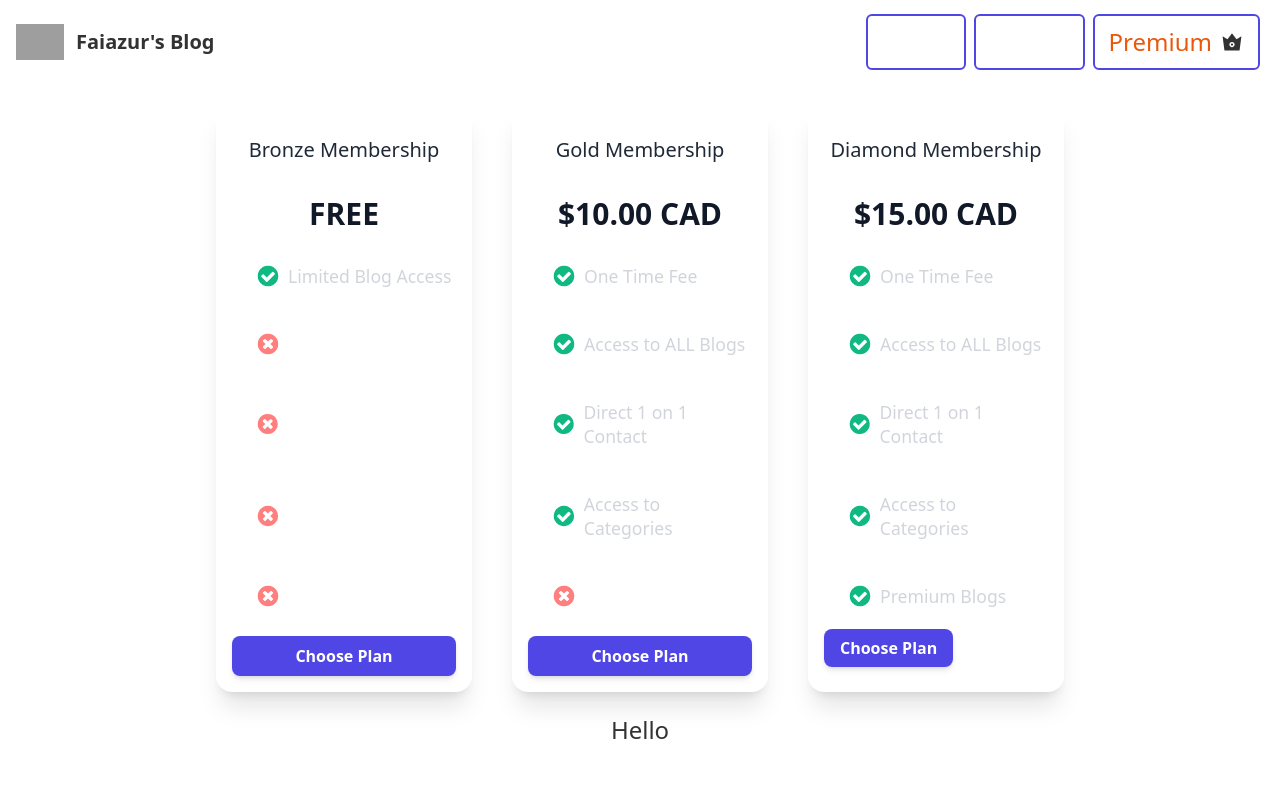
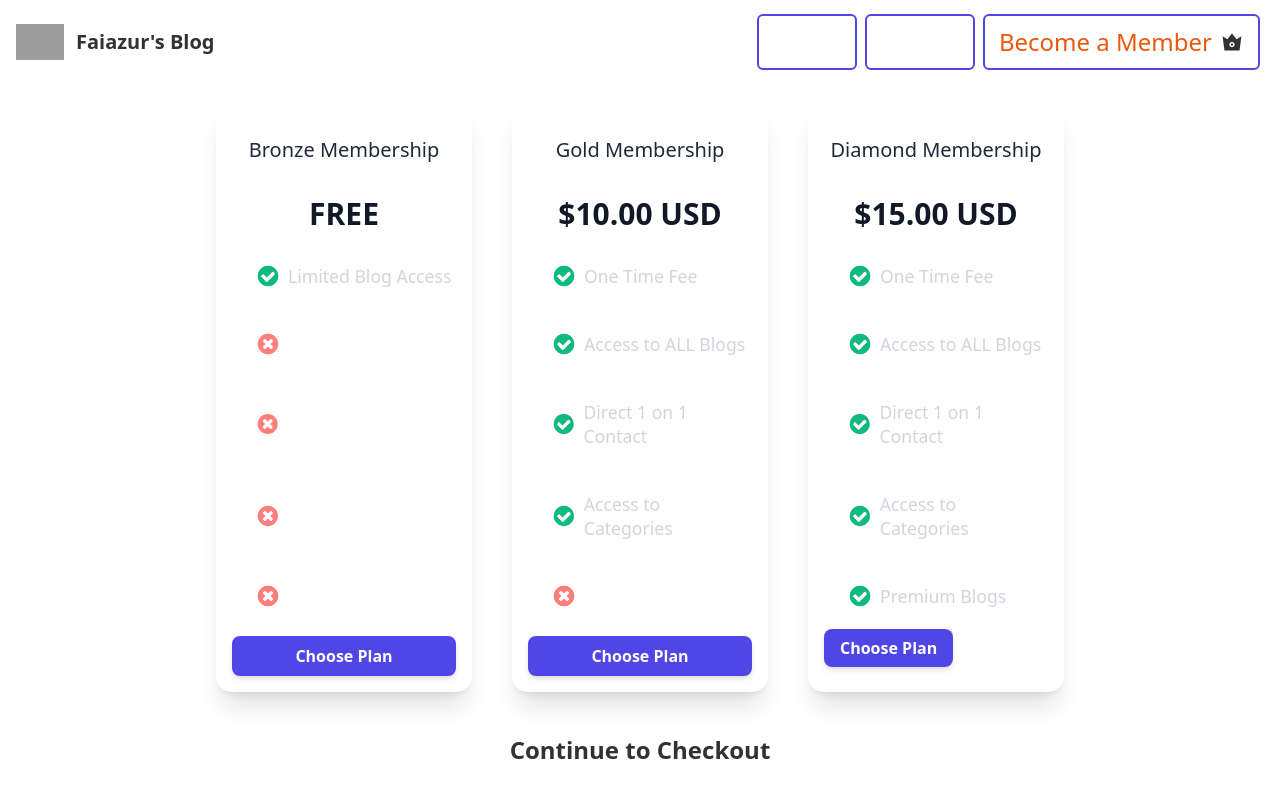
Before and after one commit to Siam63/blogger.io, a Next.js app: page /Premium in a window 1280 px wide. Built offline with nearby package versions, Linux system fonts and the light colour scheme; no server answers; grey boxes are pictures that could not be loaded.

Commit message:
payment method added

```diff
--- a/components/Nav.js
+++ b/components/Nav.js
@@ -21,13 +21,15 @@ function Nav() {
 
                 <a href="/Login" class="rounded-md px-3.5 py-2 m-1 overflow-hidden relative group cursor-pointer border-2 font-medium border-indigo-600">
                     <span class="absolute w-64 h-0 transition-all duration-300 origin-center rotate-45 -translate-x-20 bg-indigo-600 top-1/2 group-hover:h-64 group-hover:-translate-y-32 ease"></span>
-                    <span class="relative text-white transition duration-300 group-hover:text-gray-200 ease">{session ? <h1 className="text-white">Signed In</h1> : <h1 className="text-white">Sign In</h1>}</span>
+                    <span class="relative text-white transition duration-300 group-hover:text-gray-200 ease">
+                        {session ? <h1 className="text-white">Sign Out</h1> : <h1 className="text-white">Sign In</h1>}
+                    </span>
                 </a>
 
-                <a href="/Premium" class="rounded-md px-3.5 py-2 m-1 overflow-hidden relative group cursor-pointer border-2 font-medium border-indigo-600">
+                <a href="/Premium" class="rounded-md px-3.5 py-2 m-1 overflow-hidden relative group cursor-pointer border-2 font-medium border-indigo-600 hover:bg-indigo-700 transition-all duration-300">
                     <div className="flex justify-center items-center">
-                        <span class="absolute w-64 h-0 transition-all duration-300 origin-center rotate-45 -translate-x-20 bg-indigo-600 top-1/2 group-hover:h-64 group-hover:-translate-y-32 ease"></span>
-                        <span class="relative text-orange-600 transition duration-300 group-hover:text-white ease">Premium</span>
+                        <span class="absolute w-64 h-0 transition-all duration-300 origin-center "></span>
+                        <span class="relative text-orange-600 transition duration-300 group-hover:text-orange-400 ease ">Become a Member</span>
                         <AiFillCrown className="ml-2 text-white"/>
                     </div>
                 </a>
--- a/components/PremiumBlock.js
+++ b/components/PremiumBlock.js
@@ -59,7 +59,7 @@ function PremiumBlock() {
                         Gold Membership
                     </p>
                     <p class="text-center text-3xl font-bold text-gray-900 dark:text-white">
-                        $10.00 CAD
+                        $10.00 USD
                     </p>
                     <ul class="w-full text-sm">
                         <li class="mb-3 flex items-center text-gray-300">
@@ -108,7 +108,7 @@ function PremiumBlock() {
                         Diamond Membership
                     </p>
                     <p class="text-center text-3xl font-bold text-gray-900 dark:text-white">
-                        $15.00 CAD
+                        $15.00 USD
                     </p>
                     <ul class="w-full text-sm">
                         <li class="mb-3 flex items-center text-gray-300">
@@ -154,8 +154,8 @@ function PremiumBlock() {
                 </div>
             </div>
 
-            <div>
-                <h1>Hello</h1>
+            <div className="mt-5">
+                <a href="https://docs.google.com/forms/d/e/1FAIpQLScqtV23lJssuuMoly45YkvwTB8csN_0eB03fW6lWYGeDqCcEg/viewform?usp=sf_link">Continue to Checkout</a>
             </div>
         </div>
     )
--- a/pages/account.js
+++ b/pages/account.js
@@ -2,7 +2,7 @@ import React from 'react'
 import { useSession, signOut, getSession } from 'next-auth/react';
 
 const account = () => {
-    const {data: session, status} = useSession();
+    const {data: session, status, member} = useSession();
 
     if (status === 'authenticated') {
         return (
```
